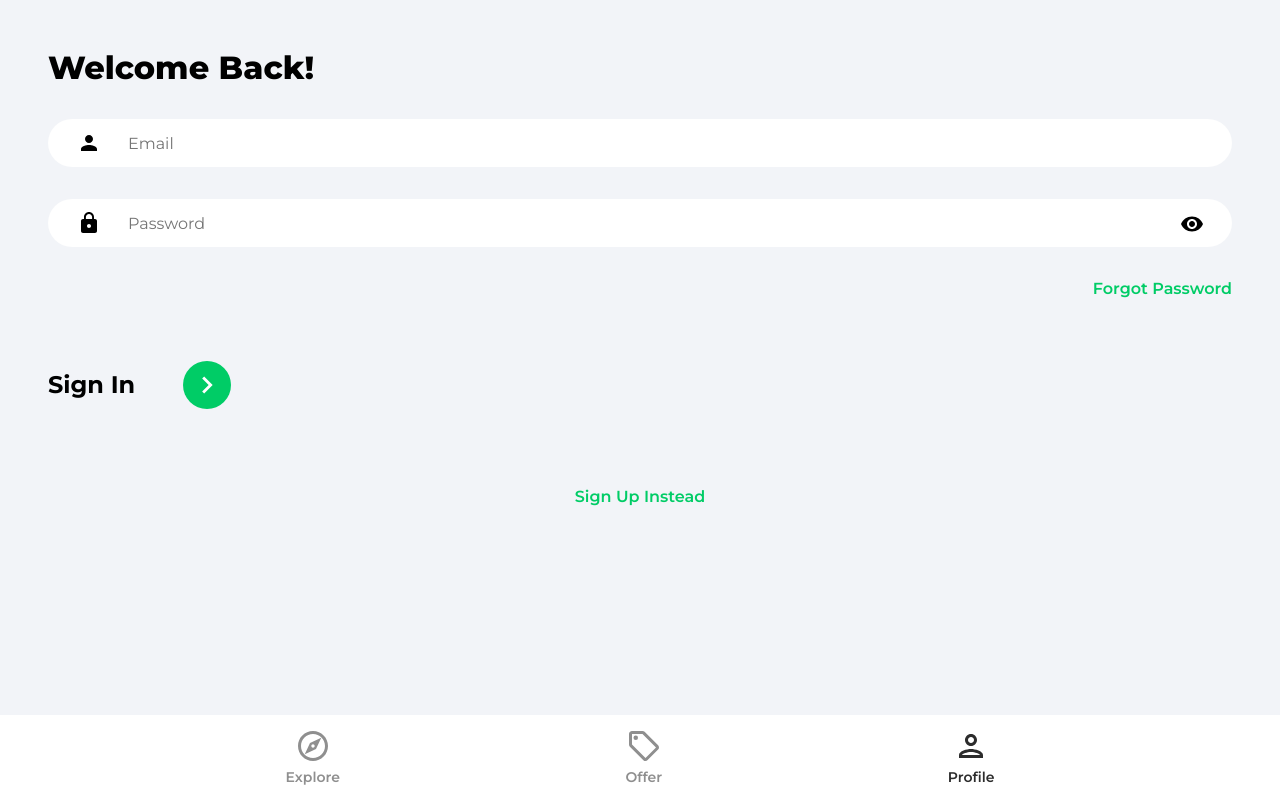
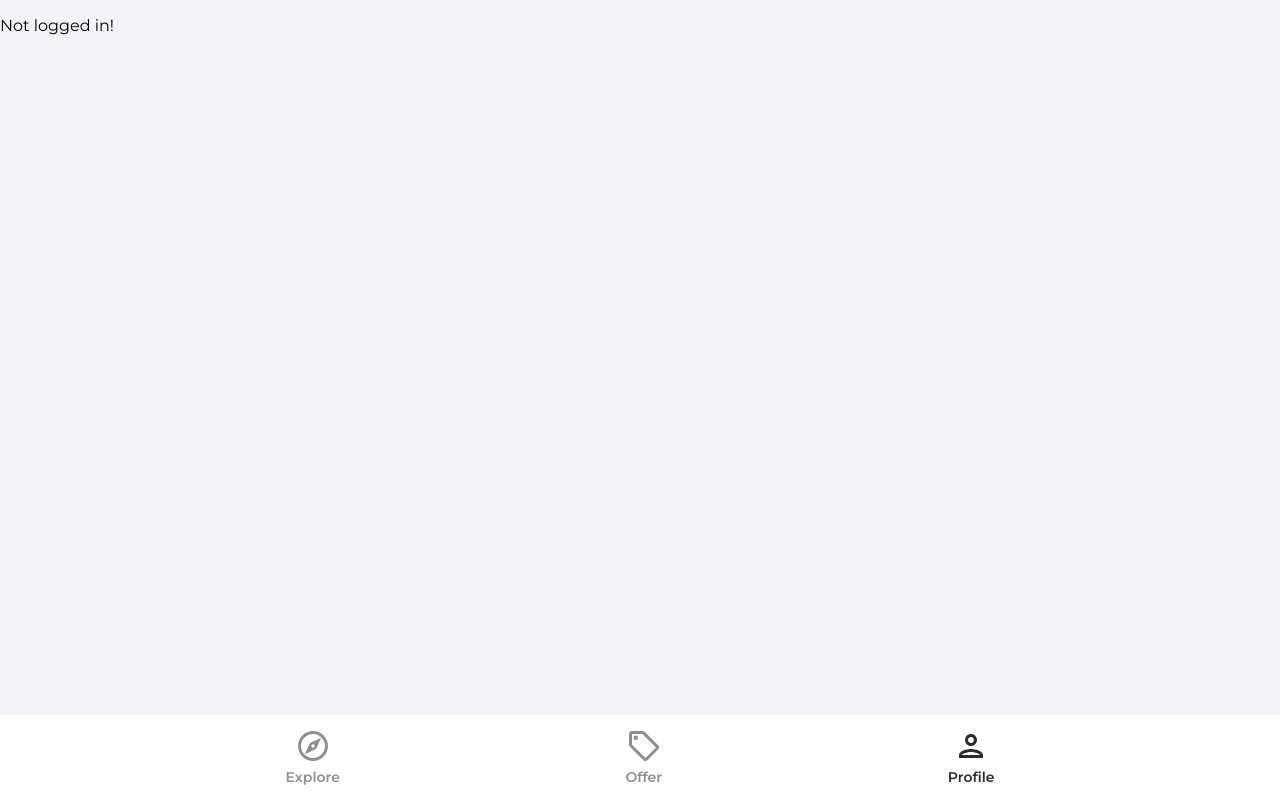
Before and after one commit to zntb/house-marketplace, a React (Create React App) app: page /profile in a window 1280 px wide. Built offline with nearby package versions, Linux system fonts and the light colour scheme; no server answers.

Commit message:
Add User Sign In Functionality

```diff
--- a/src/App.js
+++ b/src/App.js
@@ -15,7 +15,7 @@
         <Routes>
           <Route path="/" element={<Explore />} />
           <Route path="/offers" element={<Offers />} />
-          <Route path="/profile" element={<SignIn />} />
+          <Route path="/profile" element={<Profile />} />
           <Route path="/sign-in" element={<SignIn />} />
           <Route path="/sign-up" element={<SignUp />} />
           <Route path="/forgot-password" element={<ForgotPassword />} />
--- a/src/pages/Profile.jsx
+++ b/src/pages/Profile.jsx
@@ -1,5 +1,17 @@
+import { useEffect, useState } from 'react';
+import { getAuth } from 'firebase/auth';
+
 function Profile() {
-  return <div>Profile</div>;
+  const [user, setUser] = useState(null);
+
+  const auth = getAuth();
+
+  useEffect(() => {
+    console.log(auth.currentUser);
+    setUser(auth.currentUser);
+  }, []);
+
+  return user ? <h1>{user.displayName}</h1> : <p>Not logged in!</p>;
 }
 
 export default Profile;
--- a/src/pages/SignIn.jsx
+++ b/src/pages/SignIn.jsx
@@ -1,5 +1,6 @@
 import { useState } from 'react';
 import { Link, useNavigate } from 'react-router-dom';
+import { getAuth, signInWithEmailAndPassword } from 'firebase/auth';
 import { ReactComponent as ArrowRightIcon } from '../assets/svg/keyboardArrowRightIcon.svg';
 import visibilityIcon from '../assets/svg/visibilityIcon.svg';
 
@@ -20,6 +21,25 @@
     }));
   };
 
+  const onSubmit = async (e) => {
+    e.preventDefault();
+
+    try {
+      const auth = getAuth();
+      const userCredential = await signInWithEmailAndPassword(
+        auth,
+        email,
+        password
+      );
+
+      if (userCredential.user) {
+        navigate('/');
+      }
+    } catch (error) {
+      console.log(error);
+    }
+  };
+
   return (
     <>
       <div className="pageContainer">
@@ -27,7 +47,7 @@
           <p className="pageHeader">Welcome Back!</p>
         </header>
 
-        <form>
+        <form onSubmit={onSubmit}>
           <input
             type="email"
             className="emailInput"
```
